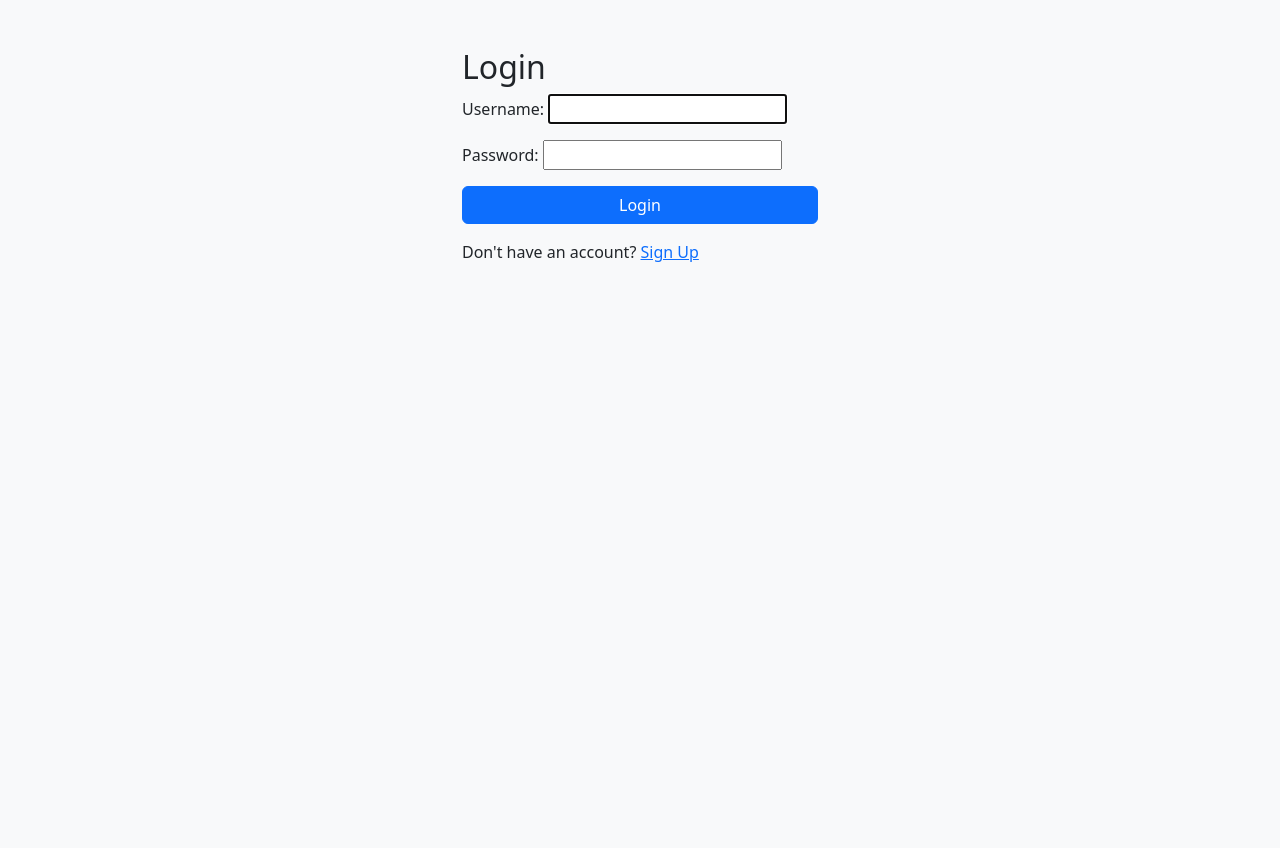
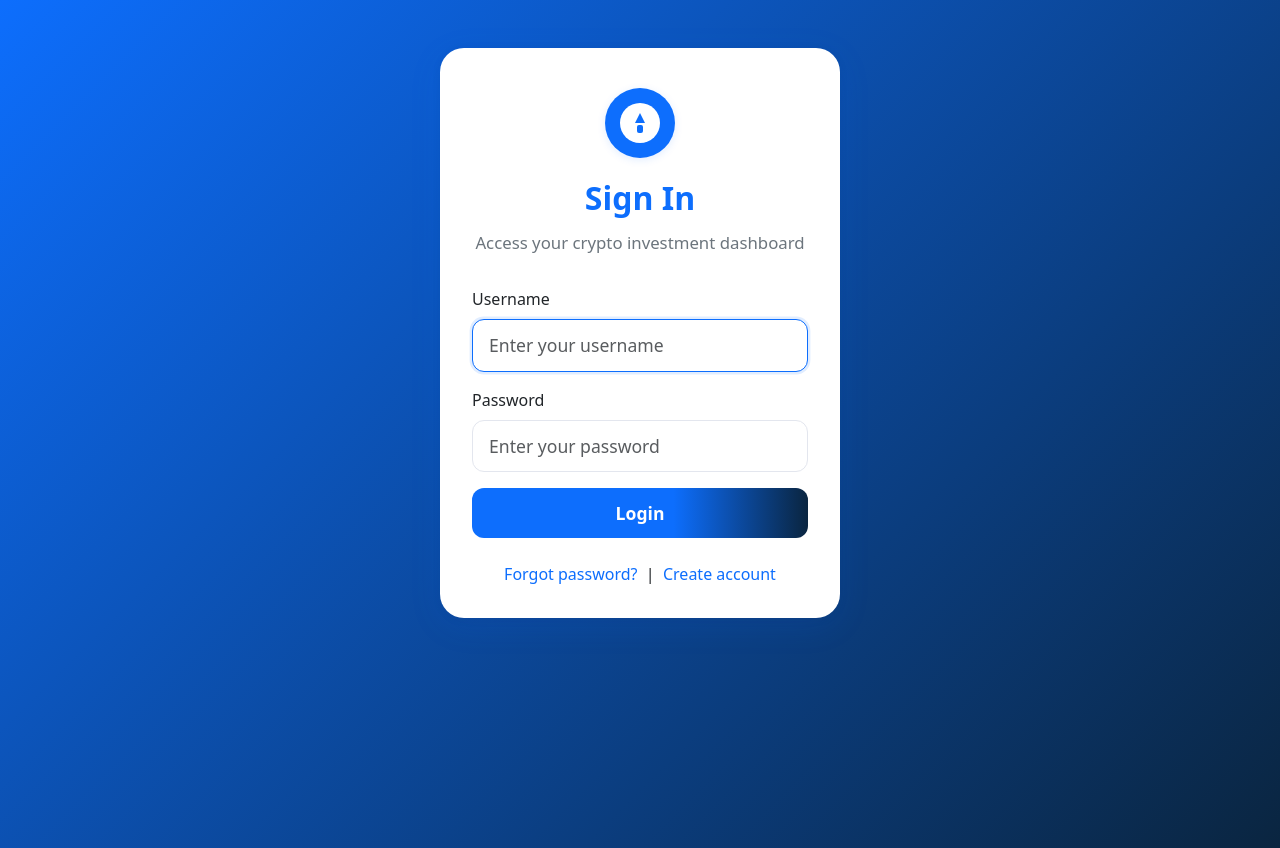
Before and after one commit to Youngdude101/crypto_dashboard, a Django app: page /accounts/login/ in a window 1280 px wide. Before the commit the page ends 262 px from the top, so only its background shows below. Run offline with Django 5.2, Linux system fonts and the light colour scheme.

Commit message:
Modernize UI: new login/signup, SVG icons, balance formatting, dashboard polish

```diff
--- a/templates/dashboard.html
+++ b/templates/dashboard.html
@@ -145,10 +145,10 @@
         </button>
 
         <h5 class="card-title mt-3">Balance</h5>
-        <p class="balance" id="balance">${{ profile.balance }}</p>
+        <p class="balance" id="balance">${{ profile.balance|intcomma }}</p>
 
         <h5 class="card-title">Earnings</h5>
-        <p class="earnings" id="earnings">${{ profile.earnings }}</p>
+        <p class="earnings" id="earnings">${{ profile.earnings|intcomma }}</p>
         <button class="btn btn-danger mt-2" onclick="showWithdrawMessage()">
     Withdraw Funds
 </button>
--- a/templates/registration/login.html
+++ b/templates/registration/login.html
@@ -5,22 +5,130 @@
     <meta name="viewport" content="width=device-width, initial-scale=1">
     <title>Login</title>
     <link href="https://cdn.jsdelivr.net/npm/bootstrap@5.3.1/dist/css/bootstrap.min.css" rel="stylesheet">
+    <style>
+        body {
+            background: linear-gradient(135deg, #0d6efd 0%, #0a2540 100%);
+            min-height: 100vh;
+        }
+        .login-container {
+            background: #fff;
+            border-radius: 1.5rem;
+            box-shadow: 0 8px 32px rgba(13,110,253,0.12), 0 1.5px 8px rgba(10,37,64,0.08);
+            padding: 2.5rem 2rem 2rem 2rem;
+            max-width: 400px;
+            margin: 3rem auto;
+            position: relative;
+        }
+        .login-logo {
+            width: 70px;
+            height: 70px;
+            object-fit: contain;
+            display: block;
+            margin: 0 auto 1.2rem auto;
+            border-radius: 50%;
+            box-shadow: 0 2px 8px rgba(13,110,253,0.12);
+            background: #f8f9fa;
+        }
+        .login-title {
+            text-align: center;
+            font-weight: 700;
+            font-size: 2rem;
+            color: #0d6efd;
+            margin-bottom: 0.5rem;
+        }
+        .login-subtitle {
+            text-align: center;
+            color: #6c757d;
+            margin-bottom: 2rem;
+            font-size: 1.05rem;
+        }
+        .form-control {
+            border-radius: 0.75rem;
+            border: 1.5px solid #e3e6ee;
+            font-size: 1.1rem;
+            padding: 0.75rem 1rem;
+        }
+        .form-control:focus {
+            border-color: #0d6efd;
+            box-shadow: 0 0 0 0.15rem rgba(13,110,253,0.12);
+        }
+        .btn-primary {
+            border-radius: 0.75rem;
+            font-weight: 600;
+            font-size: 1.1rem;
+            padding: 0.75rem 0;
+            background: linear-gradient(90deg, #0d6efd 60%, #0a2540 100%);
+            border: none;
+        }
+        .btn-primary:hover {
+            background: linear-gradient(90deg, #0a2540 0%, #0d6efd 100%);
+        }
+        .login-links {
+            text-align: center;
+            margin-top: 1.5rem;
+        }
+        .login-links a {
+            color: #0d6efd;
+            text-decoration: none;
+            font-weight: 500;
+        }
+        .login-links a:hover {
+            text-decoration: underline;
+        }
+        .form-error {
+            color: #dc3545;
+            font-size: 0.98rem;
+            margin-bottom: 1rem;
+            text-align: center;
+        }
+        .login-icon {
+            display: inline-block;
+            background: #0d6efd;
+            border-radius: 50%;
+            width: 70px;
+            height: 70px;
+            box-shadow: 0 2px 8px rgba(13,110,253,0.12);
+            text-align: center;
+        }
+        .login-icon svg {
+            margin-top: 15px;
+        }
+    </style>
 </head>
-<body class="bg-light">
-
-<div class="container mt-5">
-    <div class="row justify-content-center">
-        <div class="col-md-4">
-            <h2>Login</h2>
-            <form method="post">
-                {% csrf_token %}
-                {{ form.as_p }}
-                <button type="submit" class="btn btn-primary w-100">Login</button>
-            </form>
-            <p class="mt-3">Don't have an account? <a href="/signup/">Sign Up</a></p>
+<body>
+<div class="container">
+    <div class="login-container mt-5">
+        <div class="text-center mb-3">
+            <span class="login-icon">
+                <svg width="40" height="40" viewBox="0 0 40 40" fill="none" xmlns="http://www.w3.org/2000/svg">
+                    <circle cx="20" cy="20" r="20" fill="#fff"/>
+                    <path d="M20 10L25 20H15L20 10Z" fill="#0d6efd"/>
+                    <rect x="17" y="22" width="6" height="8" rx="2" fill="#0d6efd"/>
+                </svg>
+            </span>
+        </div>
+        <div class="login-title">Sign In</div>
+        <div class="login-subtitle">Access your crypto investment dashboard</div>
+        {% if form.errors %}
+            <div class="form-error">Invalid username or password.</div>
+        {% endif %}
+        <form method="post" autocomplete="off">
+            {% csrf_token %}
+            <div class="mb-3">
+                <label for="id_username" class="form-label">Username</label>
+                <input type="text" name="username" autofocus required maxlength="150" class="form-control" id="id_username" placeholder="Enter your username">
+            </div>
+            <div class="mb-3">
+                <label for="id_password" class="form-label">Password</label>
+                <input type="password" name="password" required class="form-control" id="id_password" placeholder="Enter your password">
+            </div>
+            <button type="submit" class="btn btn-primary w-100">Login</button>
+        </form>
+        <div class="login-links">
+            <a href="/password_reset/">Forgot password?</a> &nbsp;|&nbsp;
+            <a href="/signup/">Create account</a>
         </div>
     </div>
 </div>
-
 </body>
 </html>
```
